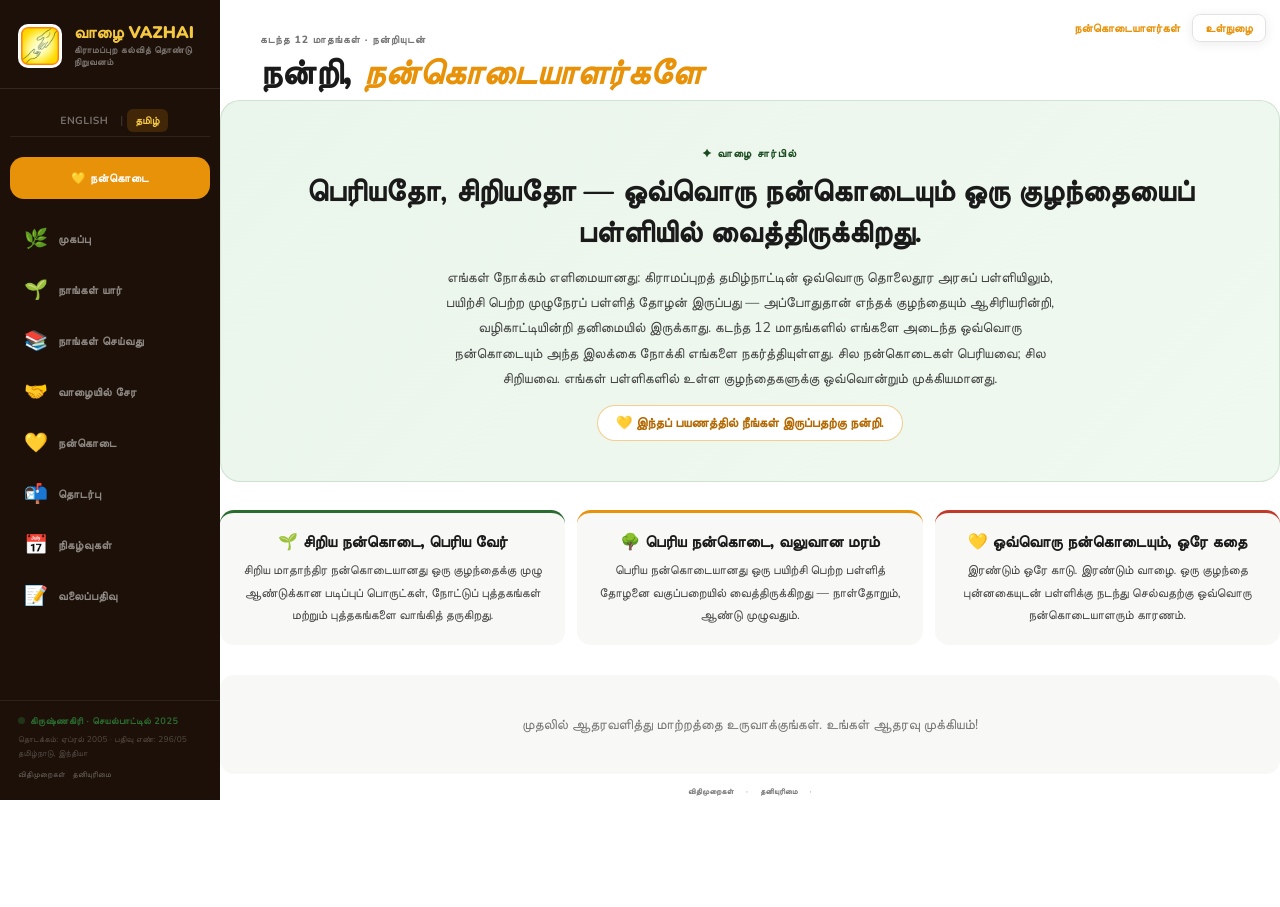
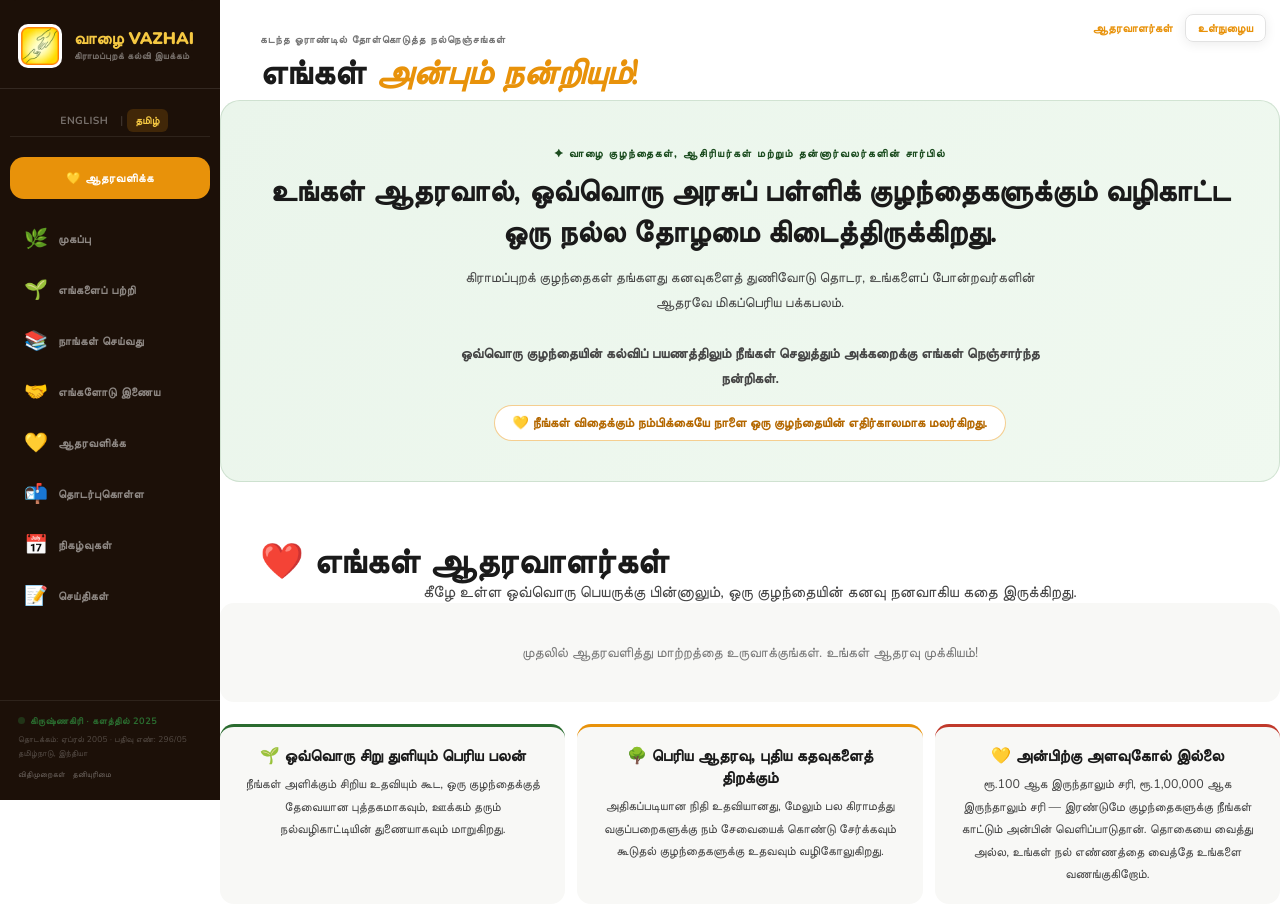
Before and after one commit to anbusivam/vazhaihtml, a website: page ta/donors.html in a window 1280 px wide. Shown: the top 907 px of the page. Before the commit the page ends 861 px from the top, so only its background shows below. Drawn offline with nearby package versions, Linux system fonts and the light colour scheme; no server answers.

Commit message:
text changed

```diff
--- a/ta/donors.html
+++ b/ta/donors.html
@@ -12,28 +12,28 @@
   gtag('config', 'G-SPVB6NE6JN');
 </script>
 
-<title>எங்கள் நன்கொடையாளர்கள் — நன்றி | வாழை தொண்டு நிறுவனம் | கிராமப்புற கல்வி தமிழ்நாடு</title>
-<meta name="description" content="கடந்த 12 மாதங்களில் நன்கொடை அளித்த அனைவருக்கும் வாழை அமைப்பின் மனமார்ந்த நன்றி. பெரியதோ, சிறியதோ — ஒவ்வொரு நன்கொடையும் கிராமப்புறத் தமிழ்நாட்டில் ஒரு குழந்தையைப் பள்ளியில் வைத்திருக்கிறது.">
-<meta name="keywords" content="வாழை நன்கொடையாளர்கள், நன்கொடைக்கு நன்றி, தமிழ்நாடு தொண்டு நிறுவன நன்கொடையாளர்கள், கிராமப்புற கல்வி நன்கொடையாளர்கள்">
+<title>நல்நெஞ்சங்களுக்கு நன்றி | வாழை தொண்டு நிறுவனம் | கிராமப்புறக் கல்விப் பணி</title>
+<meta name="description" content="கிராமப்புற அரசுப் பள்ளி மாணவர்களின் கல்விக்குத் தோள் கொடுக்கும் அன்புள்ளங்களுக்கு வாழையின் நெஞ்சார்ந்த நன்றிகள். உங்கள் ஆதரவால் குழந்தைகள் தொடர்ந்து படிக்கிறார்கள்.">
+<meta name="keywords" content="வாழை நன்கொடையாளர்கள், நன்றி, கிராமப்புறக் கல்வி, தமிழ்நாடு தொண்டு நிறுவனம், வாழை அறக்கட்டளை">
 <meta name="robots" content="index, follow">
 <link rel="canonical" href="https://vazhai.in/ta/donors">
 <link rel="alternate" hreflang="ta" href="https://vazhai.in/ta/donors">
 <link rel="alternate" hreflang="x-default" href="https://vazhai.in/donors.html">
-<meta property="og:title" content="எங்கள் நன்கொடையாளர்கள் — நன்றி | வாழை தொண்டு நிறுவனம்">
-<meta property="og:description" content="பெரியதோ, சிறியதோ — ஒவ்வொரு நன்கொடையும் கிராமப்புறத் தமிழ்நாட்டில் ஒரு குழந்தையைப் பள்ளியில் வைத்திருக்கிறது. கடந்த 12 மாத நன்கொடையாளர்கள் அனைவருக்கும் நன்றி.">
+<meta property="og:title" content="நல்நெஞ்சங்களுக்கு நன்றி | வாழை தொண்டு நிறுவனம்">
+<meta property="og:description" content="நமது கிராமத்துக் குழந்தைகளின் கல்விப் பயணத்தில் நீங்கள் காட்டும் அக்கறைக்கு எங்கள் தலைவணங்கிய நன்றிகள்.">
 <meta property="og:url" content="https://vazhai.in/donors.html">
 <meta property="og:type" content="website">
 <meta property="og:site_name" content="Vazhai NGO">
 <meta property="og:image" content="https://vazhai.in/images/school1.jpg">
-<meta property="og:image:alt" content="வாழை அமைப்பின் ஆதரவோடு கல்வி பயிலும் தமிழக கிராமப்புற அரசுப் பள்ளி மாணவர்கள்">
+<meta property="og:image:alt" content="வாழை அமைப்பின் வழிகாட்டுதலோடு கல்வி பயிலும் தமிழக கிராமப்புற அரசுப் பள்ளி மாணவர்கள்">
 <meta property="og:image:width" content="960">
 <meta property="og:image:height" content="540">
 <meta property="og:locale" content="ta_IN">
 <meta name="twitter:card" content="summary_large_image">
-<meta name="twitter:title" content="எங்கள் நன்கொடையாளர்கள் — நன்றி | வாழை தொண்டு நிறுவனம்">
-<meta name="twitter:description" content="பெரியதோ, சிறியதோ — ஒவ்வொரு நன்கொடையும் கிராமப்புறத் தமிழ்நாட்டில் ஒரு குழந்தையைப் பள்ளியில் வைத்திருக்கிறது.">
+<meta name="twitter:title" content="நல்நெஞ்சங்களுக்கு நன்றி | வாழை தொண்டு நிறுவனம்">
+<meta name="twitter:description" content="நமது கிராமத்துக் குழந்தைகளின் கல்விப் பயணத்தில் நீங்கள் காட்டும் அக்கறைக்கு எங்கள் தலைவணங்கிய நன்றிகள்.">
 <meta name="twitter:image" content="https://vazhai.in/images/school1.jpg">
-<meta name="twitter:image:alt" content="வாழை அமைப்பின் ஆதரவோடு கல்வி பயிலும் தமிழக கிராமப்புற அரசுப் பள்ளி மாணவர்கள்">
+<meta name="twitter:image:alt" content="வாழை அமைப்பின் வழிகாட்டுதலோடு கல்வி பயிலும் தமிழக கிராமப்புற அரசுப் பள்ளி மாணவர்கள்">
 <link rel="icon" href="/images/favicon_io/favicon.ico">
 <link rel="apple-touch-icon" href="/images/favicon_io/logo192x192.png">
 <meta name="theme-color" content="#2A6B2F">
@@ -175,13 +175,13 @@
 </head>
 <body>
 
-<div id="auth-wrap"><a href="/ta/donors" id="donor-list-link">நன்கொடையாளர்கள்</a><div id="auth-float"><a href="/ta/login" id="auth-float-link">உள்நுழை</a></div></div>
+<div id="auth-wrap"><a href="/ta/donors" id="donor-list-link">ஆதரவாளர்கள்</a><div id="auth-float"><a href="/ta/login" id="auth-float-link">உள்நுழைய</a></div></div>
 
 <a href="#main-content" class="skip-link">முதன்மைப் பகுதிக்குச் செல்க</a>
 
 <header class="top-bar">
   <div class="top-logo"><img src="/images/favicon_io/logo192x192.png" alt="வாழை தொண்டு நிறுவனம்" onerror="this.onerror=null;this.src='/images/vazahi-logo.gif'"></div>
-  <div class="top-brand"><div class="top-name">வாழை <span>VAZHAI</span></div><div class="top-sub">கிராமப்புற கல்வி மேம்பாடு · தமிழ்நாடு</div></div>
+  <div class="top-brand"><div class="top-name">வாழை <span>VAZHAI</span></div><div class="top-sub">கிராமப்புறக் கல்விப் பணி · தமிழ்நாடு</div></div>
 </header>
 
 <nav class="lang-switcher" aria-label="Language Switcher">
@@ -190,24 +190,24 @@
   <a href="/ta/donors" class="lang-link active" data-lang="ta">தமிழ்</a>
 </nav>
 <nav class="sidebar">
-  <div class="sb-brand"><div class="sb-logo"><img src="/images/favicon_io/logo192x192.png" alt="வாழை தொண்டு நிறுவனம்" onerror="this.onerror=null;this.src='/images/vazahi-logo.gif'"></div><div class="sb-brand-text"><div class="sb-name">வாழை VAZHAI</div><div class="sb-tag">கிராமப்புற கல்வித் தொண்டு நிறுவனம்</div></div></div>
+  <div class="sb-brand"><div class="sb-logo"><img src="/images/favicon_io/logo192x192.png" alt="வாழை தொண்டு நிறுவனம்" onerror="this.onerror=null;this.src='/images/vazahi-logo.gif'"></div><div class="sb-brand-text"><div class="sb-name">வாழை VAZHAI</div><div class="sb-tag">கிராமப்புறக் கல்வி இயக்கம்</div></div></div>
   <div class="sb-lang">
     <a href="/donors" class="lang-link" data-lang="en">English</a>
     <span class="lang-sep">|</span>
     <a href="/ta/donors" class="lang-link active" data-lang="ta">தமிழ்</a>
   </div>
-  <a href="/ta/donate" class="sb-donate-btn">💛 நன்கொடை</a>
+  <a href="/ta/donate" class="sb-donate-btn">💛 ஆதரவளிக்க</a>
   <nav class="sb-nav">
     <a href="/ta/" class="sb-item"><span class="sb-item-icon">🌿</span><span class="sb-item-label">முகப்பு</span></a>
-    <a href="/ta/who-we-are" class="sb-item"><span class="sb-item-icon">🌱</span><span class="sb-item-label">நாங்கள் யார்</span></a>
+    <a href="/ta/who-we-are" class="sb-item"><span class="sb-item-icon">🌱</span><span class="sb-item-label">எங்களைப் பற்றி</span></a>
     <a href="/ta/what-we-do" class="sb-item"><span class="sb-item-icon">📚</span><span class="sb-item-label">நாங்கள் செய்வது</span></a>
-    <a href="/ta/join" class="sb-item"><span class="sb-item-icon">🤝</span><span class="sb-item-label">வாழையில் சேர</span></a>
-    <a href="/ta/donate" class="sb-item"><span class="sb-item-icon">💛</span><span class="sb-item-label">நன்கொடை</span></a>
-    <a href="/ta/contact" class="sb-item"><span class="sb-item-icon">📬</span><span class="sb-item-label">தொடர்பு</span></a>
+    <a href="/ta/join" class="sb-item"><span class="sb-item-icon">🤝</span><span class="sb-item-label">எங்களோடு இணைய</span></a>
+    <a href="/ta/donate" class="sb-item"><span class="sb-item-icon">💛</span><span class="sb-item-label">ஆதரவளிக்க</span></a>
+    <a href="/ta/contact" class="sb-item"><span class="sb-item-icon">📬</span><span class="sb-item-label">தொடர்புகொள்ள</span></a>
     <a href="/ta/events" class="sb-item"><span class="sb-item-icon">📅</span><span class="sb-item-label">நிகழ்வுகள்</span></a>
-    <a href="/ta/blog" class="sb-item"><span class="sb-item-icon">📝</span><span class="sb-item-label">வலைப்பதிவு</span></a>
+    <a href="/ta/blog" class="sb-item"><span class="sb-item-icon">📝</span><span class="sb-item-label">செய்திகள்</span></a>
   </nav>
-  <div class="sb-footer"><div class="sb-footer-live"><div class="live-dot"></div>கிருஷ்ணகிரி · செயல்பாட்டில் 2025</div><div class="sb-footer-reg">தொடக்கம்: ஏப்ரல் 2005 · பதிவு எண்: 296/05<br>தமிழ்நாடு, இந்தியா</div>
+  <div class="sb-footer"><div class="sb-footer-live"><div class="live-dot"></div>கிருஷ்ணகிரி · களத்தில் 2025</div><div class="sb-footer-reg">தொடக்கம்: ஏப்ரல் 2005 · பதிவு எண்: 296/05<br>தமிழ்நாடு, இந்தியா</div>
     <div class="sb-footer-links">
       <a href="/ta/terms">விதிமுறைகள்</a> · <a href="/ta/privacy-policy">தனியுரிமை</a>
     </div></div>
@@ -216,43 +216,39 @@
 <section id="donors" class="pg active">
 
   <div class="section">
-    <span class="eyebrow muted">கடந்த 12 மாதங்கள் · நன்றியுடன்</span>
-    <h1 class="section-hd">நன்றி, <em>நன்கொடையாளர்களே</em></h1>
+    <span class="eyebrow muted">கடந்த ஓராண்டில் தோள்கொடுத்த நல்நெஞ்சங்கள்</span>
+    <h1 class="section-hd">எங்கள் <em>அன்பும் நன்றியும்!</em></h1>
   </div>
 
   <!-- Overall thank-you message tied to Vazhai's goal -->
   <div class="donor-hero">
-    <span class="donor-hero-eyebrow">✦ வாழை சார்பில்</span>
-    <h1>பெரியதோ, சிறியதோ — ஒவ்வொரு நன்கொடையும் ஒரு குழந்தையைப் பள்ளியில் வைத்திருக்கிறது.</h1>
+    <span class="donor-hero-eyebrow">✦ வாழை குழந்தைகள், ஆசிரியர்கள் மற்றும் தன்னார்வலர்களின் சார்பில்</span>
+    <h1>உங்கள் ஆதரவால், ஒவ்வொரு அரசுப் பள்ளிக் குழந்தைகளுக்கும் வழிகாட்ட ஒரு நல்ல தோழமை கிடைத்திருக்கிறது.</h1>
     <p>
-      எங்கள் நோக்கம் எளிமையானது: கிராமப்புறத் தமிழ்நாட்டின் ஒவ்வொரு தொலைதூர
-      அரசுப் பள்ளியிலும், பயிற்சி பெற்ற முழுநேரப் பள்ளித் தோழன் இருப்பது — அப்போதுதான்
-      எந்தக் குழந்தையும் ஆசிரியரின்றி, வழிகாட்டியின்றி தனிமையில் இருக்காது.
-      கடந்த 12 மாதங்களில் எங்களை அடைந்த ஒவ்வொரு நன்கொடையும் அந்த இலக்கை நோக்கி
-      எங்களை நகர்த்தியுள்ளது. சில நன்கொடைகள் பெரியவை; சில சிறியவை.
-      எங்கள் பள்ளிகளில் உள்ள குழந்தைகளுக்கு ஒவ்வொன்றும் முக்கியமானது.
+      கிராமப்புறக் குழந்தைகள் தங்களது கனவுகளைத் துணிவோடு தொடர, உங்களைப் போன்றவர்களின் ஆதரவே மிகப்பெரிய பக்கபலம்.<br><br><strong>ஒவ்வொரு குழந்தையின் கல்விப் பயணத்திலும் நீங்கள் செலுத்தும் அக்கறைக்கு எங்கள் நெஞ்சார்ந்த நன்றிகள்.</strong>
     </p>
-    <span class="donor-hero-highlight">💛 இந்தப் பயணத்தில் நீங்கள் இருப்பதற்கு நன்றி.</span>
+    <span class="donor-hero-highlight">💛 நீங்கள் விதைக்கும் நம்பிக்கையே நாளை ஒரு குழந்தையின் எதிர்காலமாக மலர்கிறது.</span>
   </div>
+
+  <div class="section"><h2 class="section-hd">❤️ எங்கள் ஆதரவாளர்கள்</h2><p style="text-align:center;color:var(--ink2);margin-top:-8px;">கீழே உள்ள ஒவ்வொரு பெயருக்கு பின்னாலும், ஒரு குழந்தையின் கனவு நனவாகிய கதை இருக்கிறது.</p></div>
+  <!-- Donor list (random order, injected by js/donors.js) -->
+  <div id="donor-grid"><div class="donor-empty">ஆதரவாளர்கள் விவரம் வந்து கொண்டிருக்கிறது…</div></div>
 
   <!-- Supporting messages -->
   <div class="donor-msg-grid">
     <div class="donor-msg-card small">
-      <div class="dm-title">🌱 சிறிய நன்கொடை, பெரிய வேர்</div>
-      <div class="dm-sub">சிறிய மாதாந்திர நன்கொடையானது ஒரு குழந்தைக்கு முழு ஆண்டுக்கான படிப்புப் பொருட்கள், நோட்டுப் புத்தகங்கள் மற்றும் புத்தகங்களை வாங்கித் தருகிறது.</div>
+      <div class="dm-title">🌱 ஒவ்வொரு சிறு துளியும் பெரிய பலன்</div>
+      <div class="dm-sub">நீங்கள் அளிக்கும் சிறிய உதவியும் கூட, ஒரு குழந்தைக்குத் தேவையான புத்தகமாகவும், ஊக்கம் தரும் நல்வழிகாட்டியின் துணையாகவும் மாறுகிறது.</div>
     </div>
     <div class="donor-msg-card big">
-      <div class="dm-title">🌳 பெரிய நன்கொடை, வலுவான மரம்</div>
-      <div class="dm-sub">பெரிய நன்கொடையானது ஒரு பயிற்சி பெற்ற பள்ளித் தோழனை வகுப்பறையில் வைத்திருக்கிறது — நாள்தோறும், ஆண்டு முழுவதும்.</div>
+      <div class="dm-title">🌳 பெரிய ஆதரவு, புதிய கதவுகளைத் திறக்கும்</div>
+      <div class="dm-sub">அதிகப்படியான நிதி உதவியானது, மேலும் பல கிராமத்து வகுப்பறைகளுக்கு நம் சேவையைக் கொண்டு சேர்க்கவும் கூடுதல் குழந்தைகளுக்கு உதவவும் வழிகோலுகிறது.</div>
     </div>
     <div class="donor-msg-card heart">
-      <div class="dm-title">💛 ஒவ்வொரு நன்கொடையும், ஒரே கதை</div>
-      <div class="dm-sub">இரண்டும் ஒரே காடு. இரண்டும் வாழை. ஒரு குழந்தை புன்னகையுடன் பள்ளிக்கு நடந்து செல்வதற்கு ஒவ்வொரு நன்கொடையாளரும் காரணம்.</div>
+      <div class="dm-title">💛 அன்பிற்கு அளவுகோல் இல்லை</div>
+      <div class="dm-sub">ரூ.100 ஆக இருந்தாலும் சரி, ரூ.1,00,000 ஆக இருந்தாலும் சரி — இரண்டுமே குழந்தைகளுக்கு நீங்கள் காட்டும் அன்பின் வெளிப்பாடுதான். தொகையை வைத்து அல்ல, உங்கள் நல் எண்ணத்தை வைத்தே உங்களை வணங்குகிறோம்.</div>
     </div>
   </div>
-
-  <!-- Donor list (random order, injected by js/donors.js) -->
-  <div id="donor-grid"><div class="donor-empty">நன்கொடையாளர்கள் ஏற்றப்படுகிறார்கள்…</div></div>
 
   <div class="page-legal">
   <a href="/ta/terms">விதிமுறைகள்</a>
@@ -267,10 +263,10 @@
 <nav class="bottom-nav" aria-label="Mobile Navigation">
   <a href="/ta/" class="bn-item"><span class="bn-icon">🌿</span><span class="bn-label">முகப்பு</span></a>
   <a href="/ta/who-we-are" class="bn-item"><span class="bn-icon">🌱</span><span class="bn-label">நாங்கள்</span></a>
-  <a href="/ta/what-we-do" class="bn-item"><span class="bn-icon">📚</span><span class="bn-label">செயல்பாடு</span></a>
-  <a href="/ta/join" class="bn-item"><span class="bn-icon">🤝</span><span class="bn-label">சேர</span></a>
-  <a href="/ta/blog" class="bn-item"><span class="bn-icon">📝</span><span class="bn-label">வலைப்பதிவு</span></a>
-  <a href="/ta/donate" class="bn-donate bn-item"><span class="bn-icon">💛</span><span class="bn-label">நன்கொடை</span></a>
+  <a href="/ta/what-we-do" class="bn-item"><span class="bn-icon">📚</span><span class="bn-label">பணிகள்</span></a>
+  <a href="/ta/join" class="bn-item"><span class="bn-icon">🤝</span><span class="bn-label">இணைய</span></a>
+  <a href="/ta/blog" class="bn-item"><span class="bn-icon">📝</span><span class="bn-label">செய்திகள்</span></a>
+  <a href="/ta/donate" class="bn-donate bn-item"><span class="bn-icon">💛</span><span class="bn-label">ஆதரவளிக்க</span></a>
   <a href="/ta/contact" class="bn-item"><span class="bn-icon">📬</span><span class="bn-label">தொடர்பு</span></a>
 </nav>
 
```
Also changed, not shown: donors.html (+13 -19 lines).
